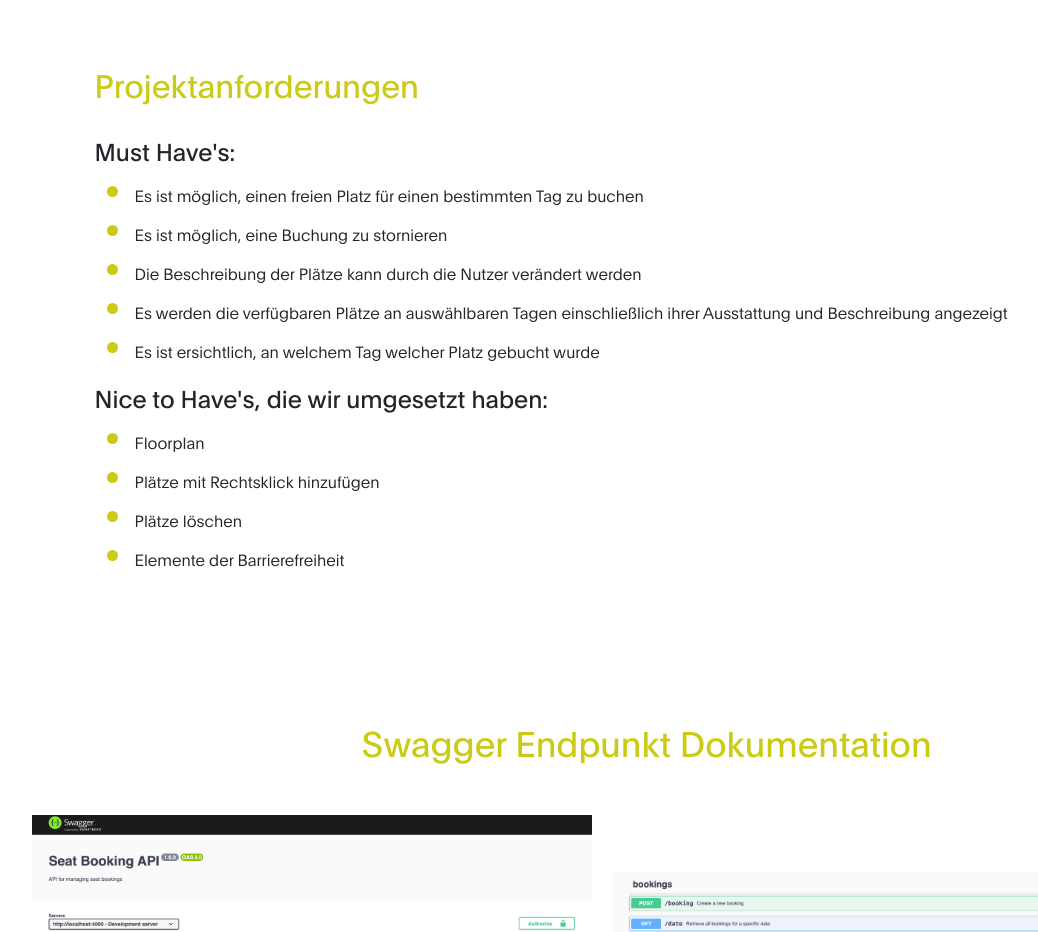
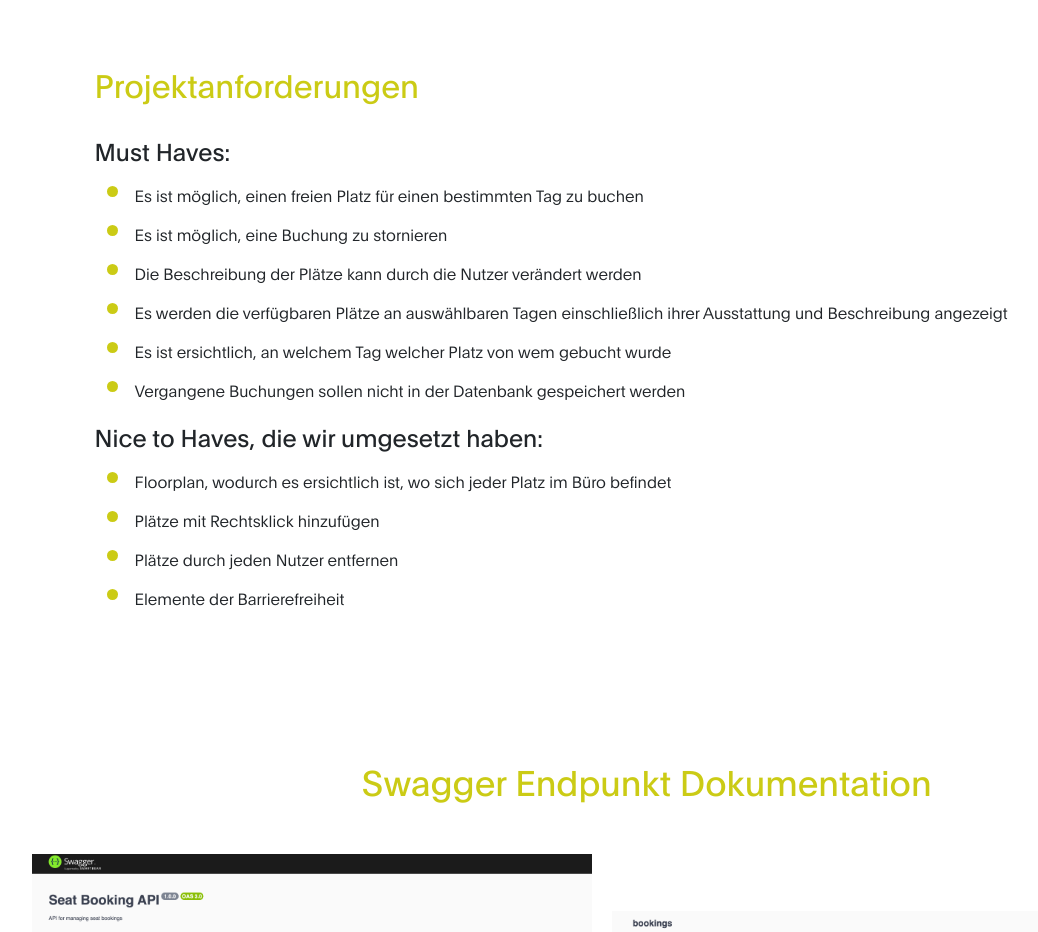
Before and after one commit to melisa-cihan/sdc-website, a plain HTML site: page index.html in a window 1280 px wide. Shown: the part 1440-2372 px from the top of the page, without its empty margins (38-1076 px from the left). Drawn offline with Linux system fonts and the light colour scheme.

Commit message:
add anforderungen

```diff
--- a/index.html
+++ b/index.html
@@ -262,19 +262,20 @@
                 <div class="about-info" style="text-align: justify;">
                     <h2 class="mb-4" data-aos="fade-up"><strong>Projektanforderungen</strong></h2>
                     <p class="mb-0" data-aos="fade-up" style="max-width: 2000px;">
-                      <h3>Must Have's:</h3>
+                      <h3>Must Haves:</h3>
                       <ul>
                         <li>Es ist möglich, einen freien Platz für einen bestimmten Tag zu buchen</li>
                         <li>Es ist möglich, eine Buchung zu stornieren</li>
                         <li>Die Beschreibung der Plätze kann durch die Nutzer verändert werden</li>
                         <li>Es werden die verfügbaren Plätze an auswählbaren Tagen einschließlich ihrer Ausstattung und Beschreibung angezeigt</li>
-                        <li>Es ist ersichtlich, an welchem Tag welcher Platz gebucht wurde</li>
+                        <li>Es ist ersichtlich, an welchem Tag welcher Platz von wem gebucht wurde</li>
+                        <li>Vergangene Buchungen sollen nicht in der Datenbank gespeichert werden</li>
                       </ul>
-                      <h3>Nice to Have's, die wir umgesetzt haben:</h3>
+                      <h3>Nice to Haves, die wir umgesetzt haben:</h3>
                       <ul>
-                        <li>Floorplan</li>
+                        <li>Floorplan, wodurch es ersichtlich ist, wo sich jeder Platz im Büro befindet</li>
                         <li>Plätze mit Rechtsklick hinzufügen</li>
-                        <li>Plätze löschen</li>
+                        <li>Plätze durch jeden Nutzer entfernen</li>
                         <li>Elemente der Barrierefreiheit</li>
                       </ul>
                     </p>
```
